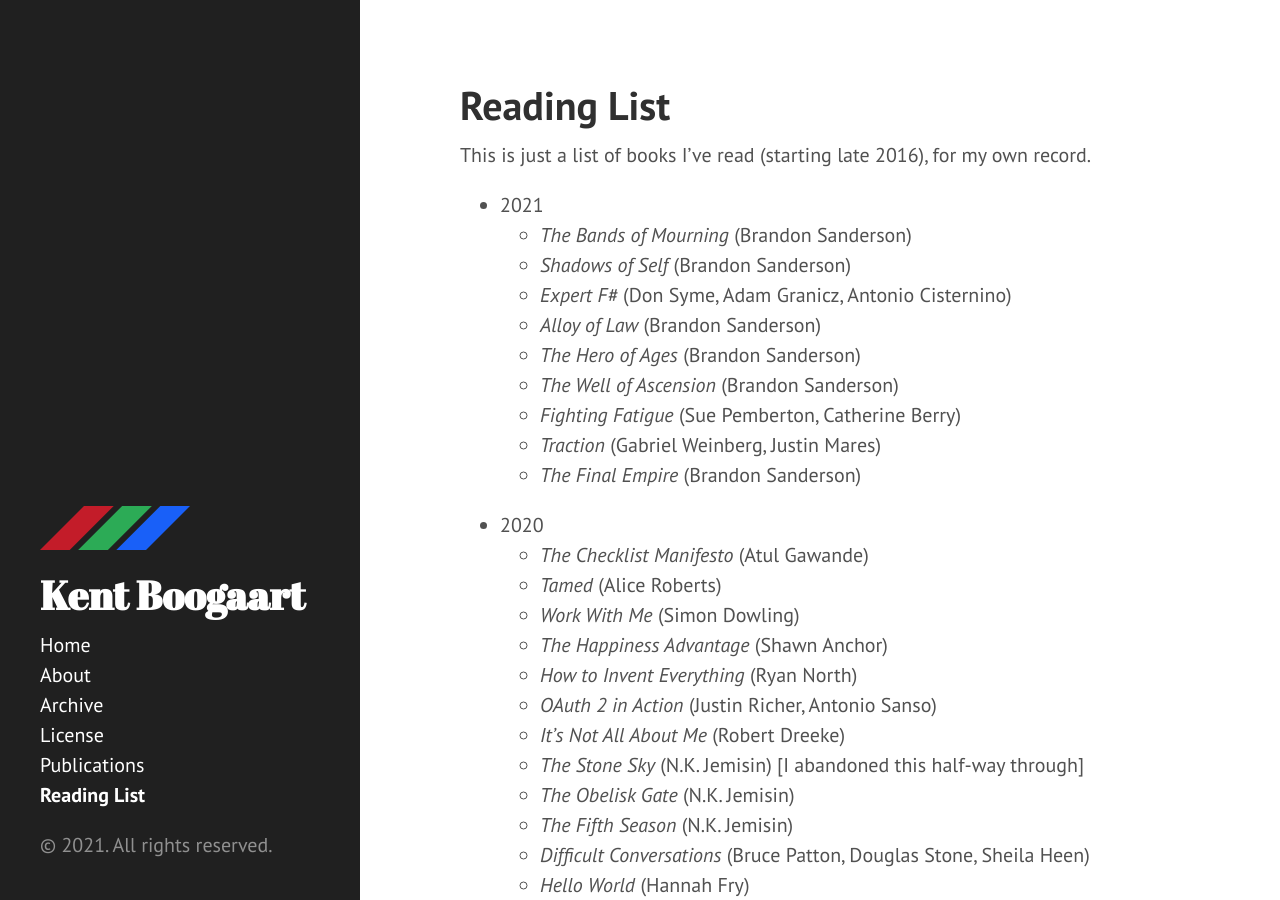
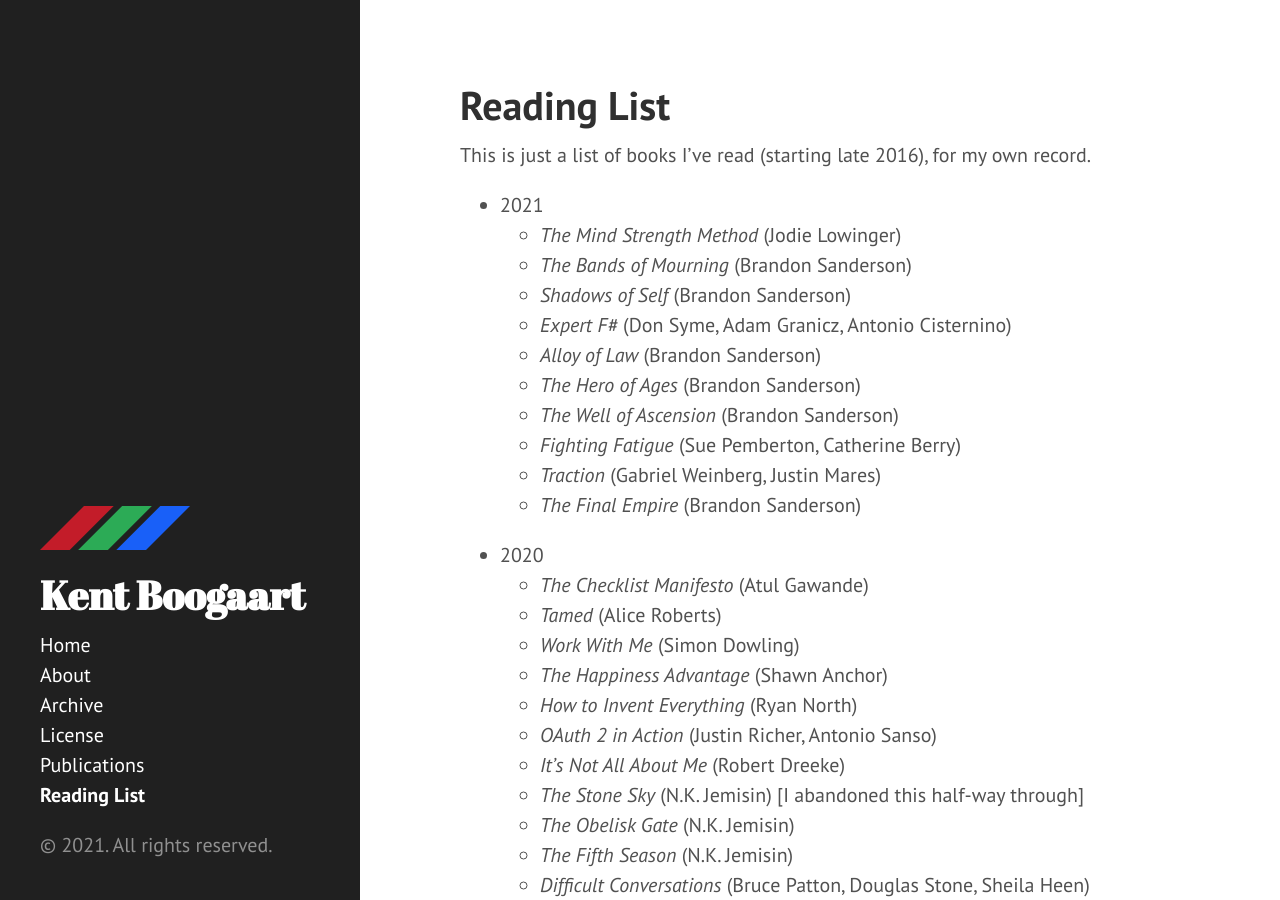
Before and after one commit to kentcb/kentcb.github.io, a Jekyll site: the page built from reading-list.md, in a window 1280 px wide and 900 px high. Built offline with Jekyll 4.4.1, drawn with Linux system fonts in a browser that asks for light colours; nearby versions of some CDN libraries.

Commit message:
Add The Mind Strength Method

```diff
--- a/reading-list.md
+++ b/reading-list.md
@@ -6,6 +6,7 @@ sidebar: true
 This is just a list of books I've read (starting late 2016), for my own record.
 
 * 2021
+    * _The Mind Strength Method_ (Jodie Lowinger)
     * _The Bands of Mourning_ (Brandon Sanderson)
     * _Shadows of Self_ (Brandon Sanderson)
     * _Expert F#_ (Don Syme, Adam Granicz, Antonio Cisternino)
```
